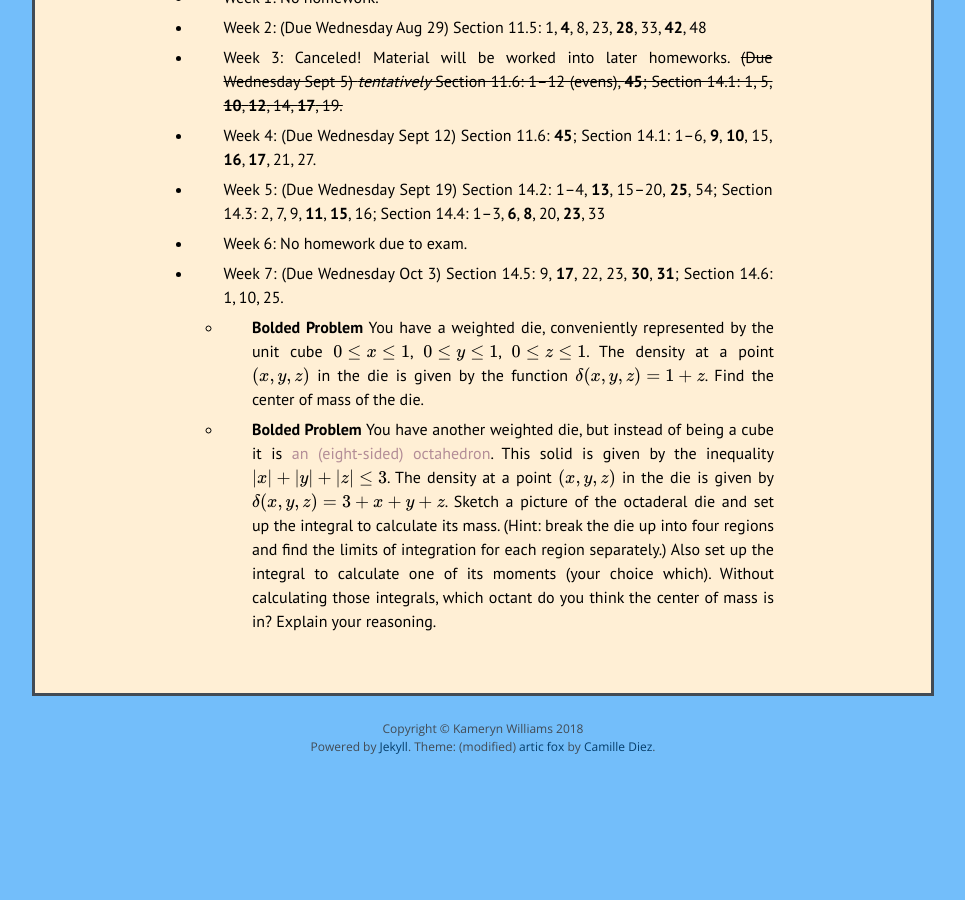
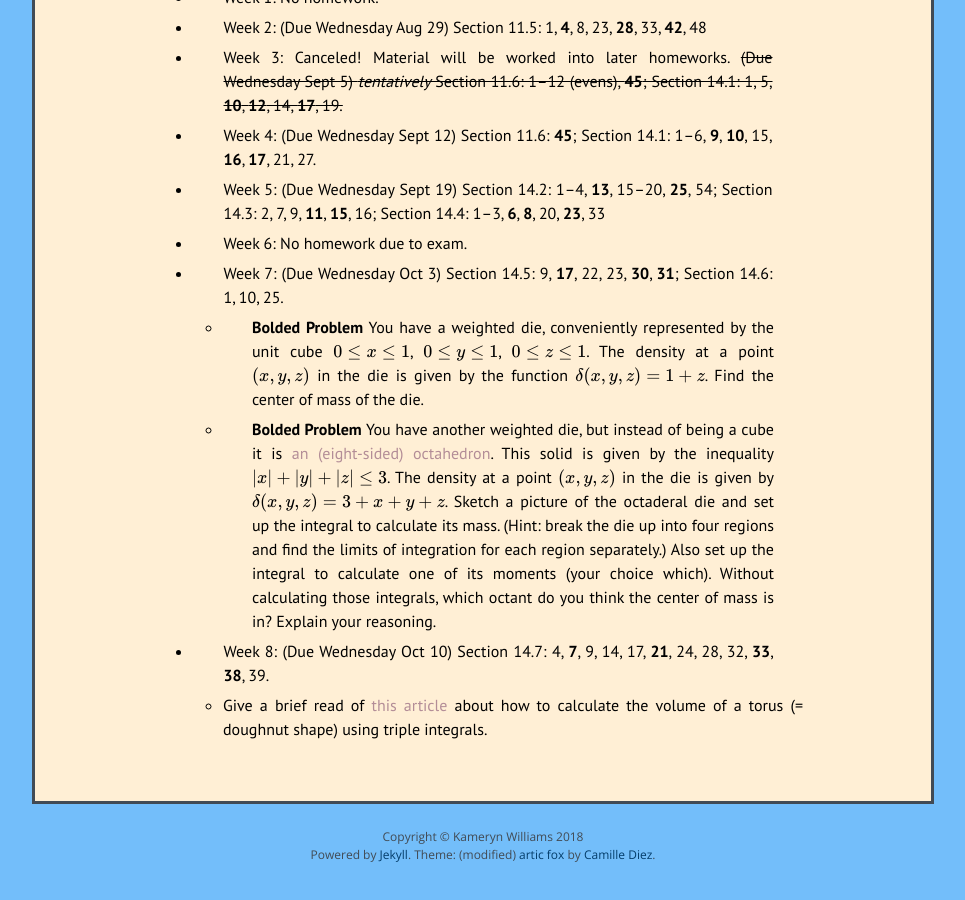
Before and after one commit to kamerynjw/kamerynjw.github.io, a Jekyll site: the page built from teaching/2018/math244.md, in a window 1280 px wide and 900 px high, scrolled down 1119 px. Shown: the whole window, without its empty margins (157-1122 px from the left). Built offline with Jekyll 4.4.1, drawn with Linux system fonts in a browser that asks for light colours; nearby versions of some CDN libraries; formulas are drawn with MathJax 3; before the commit the page ends 1911 px from its top, so only the background shows below that.

Commit message:
new homework

```diff
--- a/teaching/2018/math244.md
+++ b/teaching/2018/math244.md
@@ -60,3 +60,7 @@ I will grade among the bolded problems.
     * **Bolded Problem** You have a weighted die, conveniently represented by the unit cube $0 \le x \le 1$, $0 \le y \le 1$, $0 \le z \le 1$. The density at a point $(x,y,z)$ in the die is given by the function $\delta(x,y,z) = 1 + z$. Find the center of mass of the die.
 
     * **Bolded Problem** You have another weighted die, but instead of being a cube it is [an (eight-sided) octahedron]({{ page.url }}d8s.jpg). This solid is given by the inequality $\lvert x\rvert + \lvert y\rvert + \lvert z\rvert \le 3$. The density at a point $(x,y,z)$ in the die is given by $\delta(x,y,z) = 3 + x + y + z$. Sketch a picture of the octaderal die and set up the integral to calculate its mass. (Hint: break the die up into four regions and find the limits of integration for each region separately.) Also set up the integral to calculate one of its moments (your choice which). Without calculating those integrals, which octant do you think the center of mass is in? Explain your reasoning.
+
+* Week 8: (Due Wednesday Oct 10) Section 14.7: 4, **7**, 9, 14, 17, **21**, 24, 28, 32, **33**, **38**, 39.
+
+    * Give a brief read of [this article](https://files.eric.ed.gov/fulltext/EJ720058.pdf) about how to calculate the volume of a torus (= doughnut shape) using triple integrals.
```
